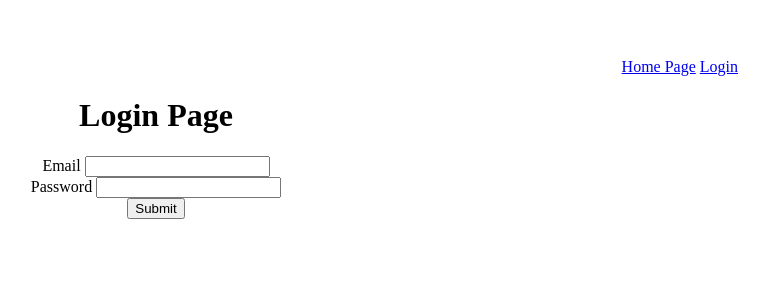
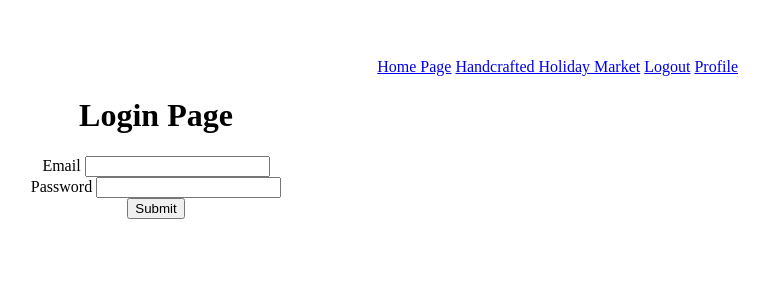
Before and after one commit to Longmont-Artisan-Market/lam_api, a Rails app: page /login in a window 1280 px wide. Shown: the top 300 px of the page, without its empty margins (484-1253 px from the left). Run offline with Rails 7, Linux system fonts and the light colour scheme; a user stored in the database is signed in; data that the repository does not hold is empty; style sheets or scripts are compiled from the project's sources; some libraries are stand-ins or nearby versions.

Commit message:
worked on nav bar

```diff
--- a/app/controllers/login_controller.rb
+++ b/app/controllers/login_controller.rb
@@ -7,8 +7,8 @@ class LoginController < ApplicationController
       user = User.find_by(email_address: params[:email])
 
       if user == nil
-        flash[:error] = "The credentials you entered are incorrect"
-        redirect_to "/login"
+        flash[:error] = "We couldn't find that account. Try again or register for an account."
+        redirect_to "/"
       elsif user.authenticate(params[:password])
         session[:user_id] = user.id
         if user.admin?
@@ -19,8 +19,8 @@ class LoginController < ApplicationController
           redirect_to "/profile"
         end
       else
-        flash[:error] = "The credentials you entered are incorrect"
-        redirect_to "/login"
+        flash[:error] = "The credentials you entered are incorrect. Try again or register for an account."
+        redirect_to "/"
       end
   end
 
--- a/app/views/layouts/application.html.erb
+++ b/app/views/layouts/application.html.erb
@@ -12,8 +12,11 @@
   <body>
   <nav class = "topnav", style="text-align: right; padding-right: 50px; padding-top: 50px">
     <%= link_to "Home Page", "/" %>
-    <% if @current_user == nil %>
-      <%= link_to "Login", "/login" %>
+    <%= link_to "Handcrafted Holiday Market", "/events/1" %>
+    <% if @current_user.admin? %>
+      <%= link_to "Logout", "/login", method: :delete %>
+      <%= link_to "Profile", "/profile" %>
+      <%= link_to "Admin", "/admin/applications" %>
     <% else %>
      <%= link_to "Logout", "/login", method: :delete %>
      <%= link_to "Profile", "/profile" %>
```
